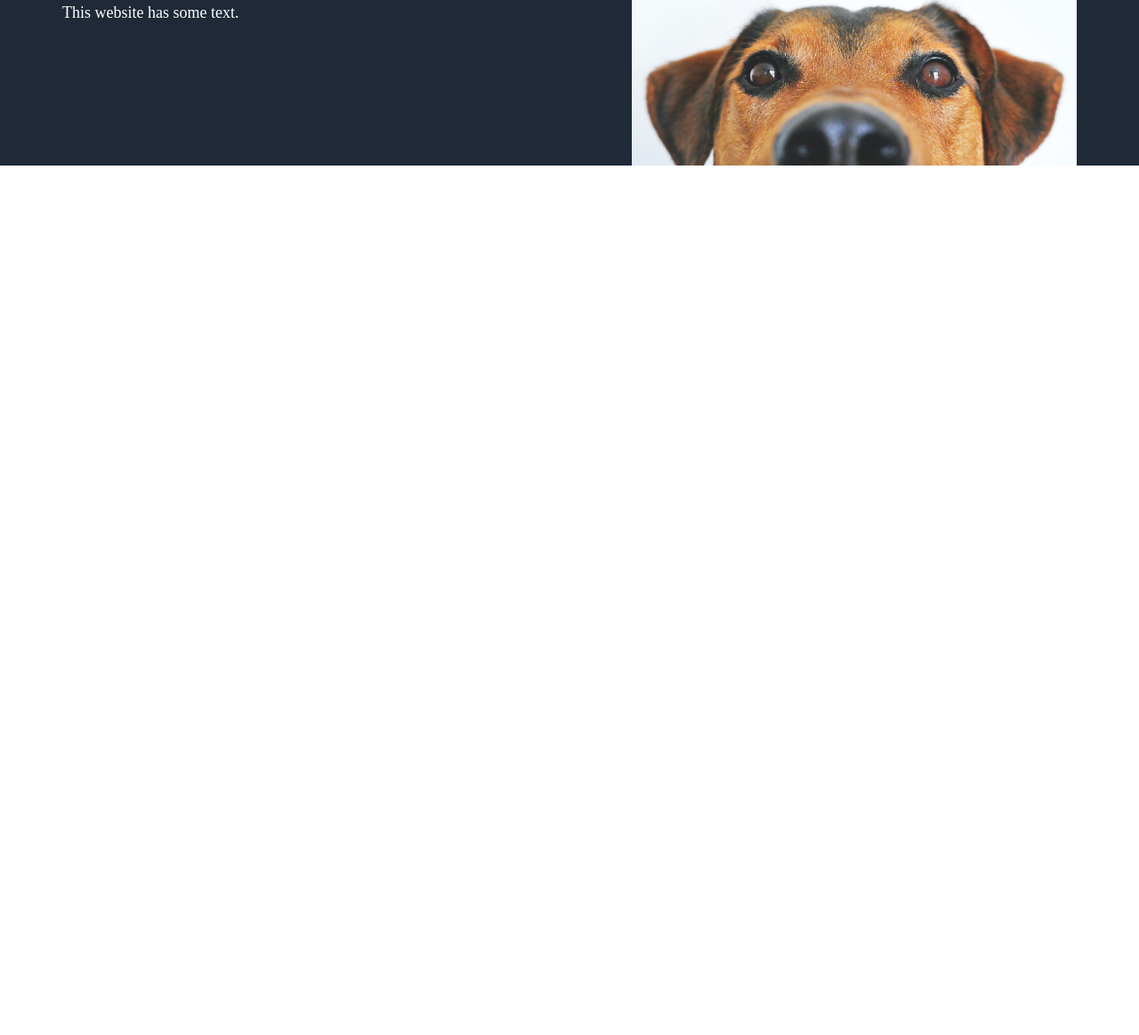
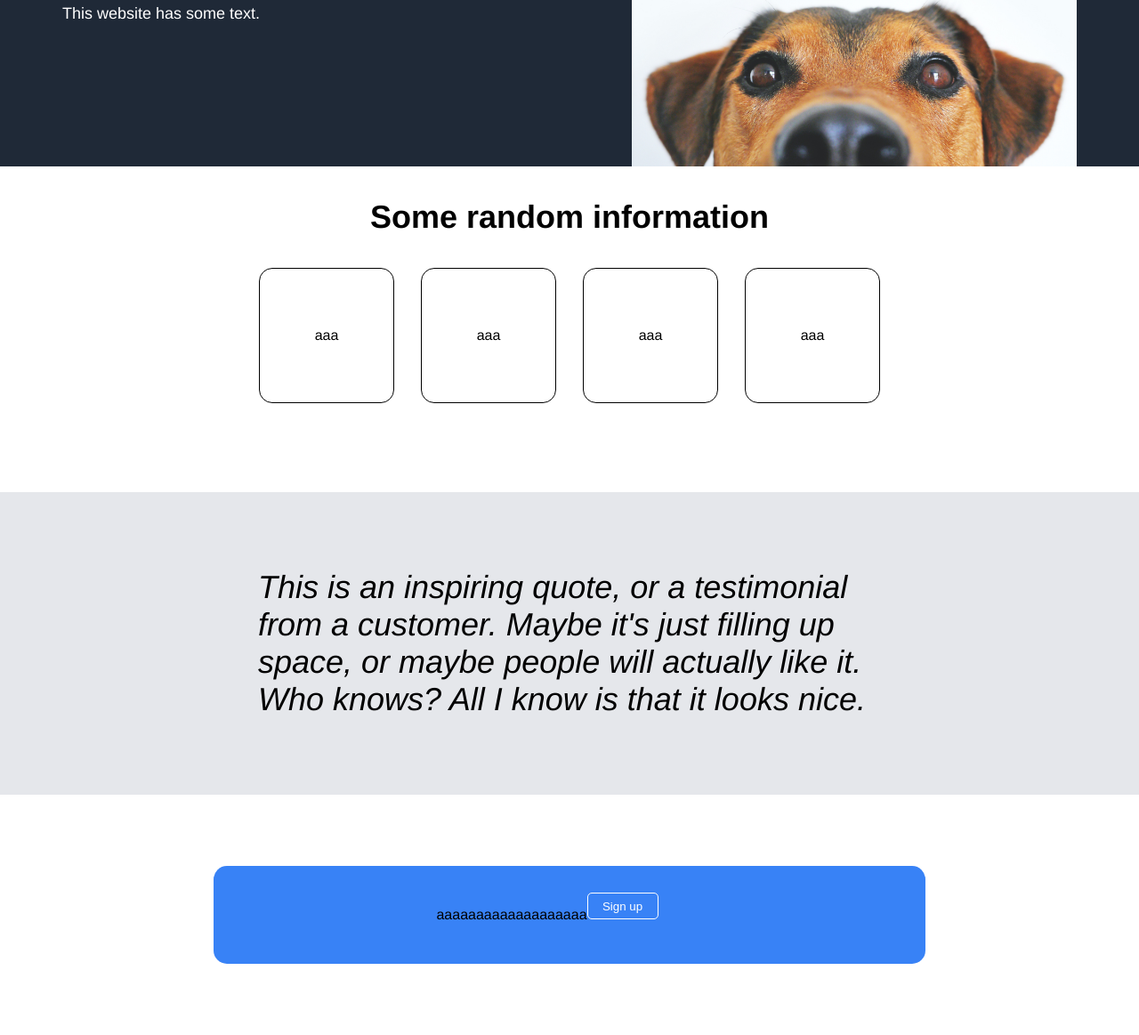
Before and after one commit to petarsavic20/Landing-Page, a plain HTML site: page index.html in a window 1280 px wide. Shown: the part 286-1449 px from the top of the page at 89% size. Before the commit the page ends 800 px from the top, so only its background shows below. Drawn offline with Linux system fonts and the light colour scheme.

Commit message:
something to work on tomorrow

```diff
--- a/index.html
+++ b/index.html
@@ -9,8 +9,6 @@
 </head>
 <body>
 <div class="wrap">
-
-
             <div class="header">
         <h1 class="logo">Little Fur Paws</h1>
             <ul class="nav">
@@ -28,7 +26,28 @@
         <img src="pexels-lumn-406014.jpg" alt="Aska">
                 </div>
             </div>
-
 </div>
+<div class="boxh1">
+    <p>Some random information</p>
+</div>
+<div class="boxes">
+    <div class="boxone">aaa</div>
+    <div class="boxtwo">aaa</div>
+    <div class="boxthree">aaa</div>
+    <div class="boxfour">aaa</div>
+</div>
+    <div class="quotesection">
+        <p class="quote">This is an inspiring quote, or a testimonial from a customer. Maybe it's just filling up space, or maybe people will actually like it. Who knows? All I know is that it looks nice.</p>
+    </div>
+    <div class="signup-section">
+        <div class="signup-box">
+            <div class="section-small">
+                <div class="signtextdiv">
+                <p class="signtxt">aaaaaaaaaaaaaaaaaaa</p>
+            </div>
+            <button class="sign">Sign up</button>
+            </div>
+        </div>
+    </div>
 </body>
 </html>
--- a/style.css
+++ b/style.css
@@ -1,6 +1,6 @@
 body {
     margin: 0;
-
+    font-family: 'Franklin Gothic Medium', 'Arial Narrow', Arial, sans-serif;
 }
 
 .logo {
@@ -64,3 +64,84 @@ img {
     margin-left: auto;
     margin: 0;
 }
+
+.boxh1 {
+    display: flex;
+    justify-content: center;
+    font-size: 36px;
+    font-weight: bold;
+}
+
+.boxes {
+    display: flex;
+    justify-content: center;
+    gap: 30px;
+
+}
+
+.boxone, .boxtwo, .boxthree, .boxfour {
+display: flex;
+justify-content: center;
+align-items: center;
+border: solid 1px black;
+border-radius: 15px;
+width: 150px;
+height: 150px;
+
+}
+
+.quotesection {
+    display: flex;
+    background-color: #E5E7EB;
+    margin-top: 100px;
+    justify-content: center;
+    align-items: center;
+    padding: 50px;
+}
+
+.quote {
+   display: flex;
+   font-size: 36px;
+   font-style: italic;
+   width: 700px;
+   overflow-wrap: break-word ;
+
+}
+
+.signup-section {
+    display: flex;
+    justify-content: center;
+    align-items: center;
+    padding: 80px;
+}
+
+.signup-box {
+    display: flex;
+    flex-basis: 800px;
+    height: 110px;
+    justify-content: center;
+    align-items: center;
+    background-color: #3882F6;
+    border-radius: 15px;
+}
+
+.section-small {
+display: flex;
+justify-content: space-between;
+
+}
+
+
+.sign {
+display: lex;
+width: 80px;
+height: 30px;
+margin-right: 50px;
+border-radius: 5px;
+border: solid 1px white;
+background-color: #3882F6;
+justify-content: center;
+align-items: center;
+color: white;
+
+}
```
